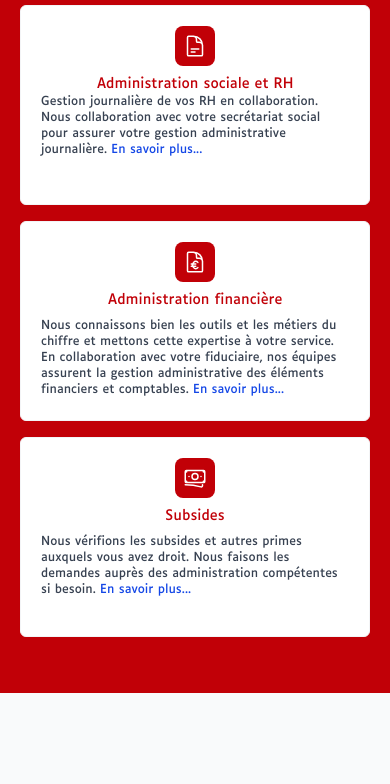
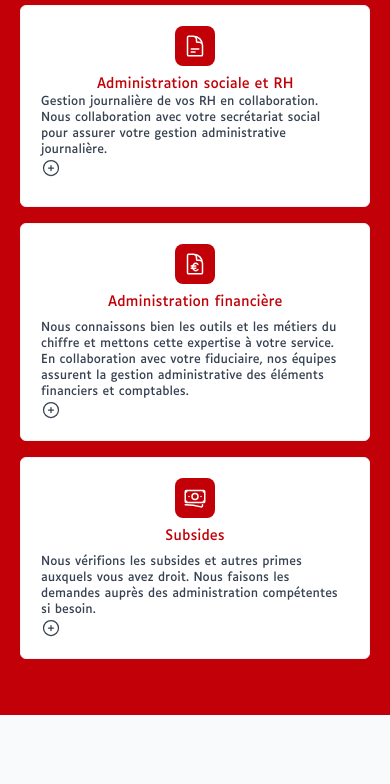
Before and after one commit to RRINKIN/ytexo, a plain HTML site: page index.html in a window 390 px wide. Shown: the part 1583-2367 px from the top of the page. Drawn offline with nearby package versions, Linux system fonts and the light colour scheme; files whose address does not match are found by name.

Commit message:
improving en savoir plus et version mobile

```diff
--- a/index.html
+++ b/index.html
@@ -111,10 +111,12 @@
                     <path stroke-linecap="round" stroke-linejoin="round" d="M19.5 14.25v-2.625a3.375 3.375 0 0 0-3.375-3.375h-1.5A1.125 1.125 0 0 1 13.5 7.125v-1.5a3.375 3.375 0 0 0-3.375-3.375H8.25m0 12.75h7.5m-7.5 3H12M10.5 2.25H5.625c-.621 0-1.125.504-1.125 1.125v17.25c0 .621.504 1.125 1.125 1.125h12.75c.621 0 1.125-.504 1.125-1.125V11.25a9 9 0 0 0-9-9Z" />
                   </svg>
                 </div>
-                <h3 class="text-sm text-red-700 min-h-[20%] mt-2">Administration sociale et RH</h3>
-                <p class="text-xs mb-2 text-gray-700">Gestion journalière de vos RH en collaboration. Nous collaboration avec votre secrétariat social pour assurer votre gestion administrative journalière.
-                  <span class="text-blue-700! text-xs">En savoir plus...</span></p>
-                </p>
+                  <h3 class="text-sm text-red-700 min-h-[20%] mt-2">Administration sociale et RH</h3>
+                  <p class="text-xs mb-2 text-gray-700">Gestion journalière de vos RH en collaboration. Nous collaboration avec votre secrétariat social pour assurer votre gestion administrative journalière.
+                    <svg xmlns="http://www.w3.org/2000/svg" fill="none" viewBox="0 0 24 24" stroke-width="1.5" stroke="currentColor" class="size-5 inline-block align-middle">
+                      <path stroke-linecap="round" stroke-linejoin="round" d="M12 9v6m3-3H9m12 0a9 9 0 1 1-18 0 9 9 0 0 1 18 0Z" />
+                    </svg>
+                  </p>
               </div>
           </div>
           <div
@@ -126,10 +128,14 @@
                     <path stroke-linecap="round" stroke-linejoin="round" d="M19.5 14.25v-2.625a3.375 3.375 0 0 0-3.375-3.375h-1.5A1.125 1.125 0 0 1 13.5 7.125v-1.5a3.375 3.375 0 0 0-3.375-3.375H8.25m0 11.625h4.5m-4.5 2.25h4.5m2.121 1.527c-1.171 1.464-3.07 1.464-4.242 0-1.172-1.465-1.172-3.84 0-5.304 1.171-1.464 3.07-1.464 4.242 0M10.5 2.25H5.625c-.621 0-1.125.504-1.125 1.125v17.25c0 .621.504 1.125 1.125 1.125h12.75c.621 0 1.125-.504 1.125-1.125V11.25a9 9 0 0 0-9-9Z" />
                   </svg>
                 </div>
-                <h3 class="text-sm text-red-700 pb-2 min-h-[20%] mt-2">Administration financière</h3>
-                <p class="text-xs text-gray-700">Nous connaissons bien les outils et les métiers du chiffre et mettons cette expertise à votre service. En collaboration avec votre fiduciaire, nos équipes assurent la gestion administrative des éléments financiers et comptables.
-                  <span class="text-blue-700! text-xs">En savoir plus...</span></p>
-                </p>
+                <div>
+                  <h3 class="text-center text-sm text-red-700 pb-2 min-h-[20%] mt-2">Administration financière</h3>
+                  <p class="text-xs text-gray-700">Nous connaissons bien les outils et les métiers du chiffre et mettons cette expertise à votre service. En collaboration avec votre fiduciaire, nos équipes assurent la gestion administrative des éléments financiers et comptables.
+                    <svg xmlns="http://www.w3.org/2000/svg" fill="none" viewBox="0 0 24 24" stroke-width="1.5" stroke="currentColor" class="size-5 inline-block align-middle">
+                      <path stroke-linecap="round" stroke-linejoin="round" d="M12 9v6m3-3H9m12 0a9 9 0 1 1-18 0 9 9 0 0 1 18 0Z" />
+                    </svg>
+                  </p>
+                </div>
               </div>
           </div>
           <div
@@ -141,8 +147,14 @@
                     <path stroke-linecap="round" stroke-linejoin="round" d="M2.25 18.75a60.07 60.07 0 0 1 15.797 2.101c.727.198 1.453-.342 1.453-1.096V18.75M3.75 4.5v.75A.75.75 0 0 1 3 6h-.75m0 0v-.375c0-.621.504-1.125 1.125-1.125H20.25M2.25 6v9m18-10.5v.75c0 .414.336.75.75.75h.75m-1.5-1.5h.375c.621 0 1.125.504 1.125 1.125v9.75c0 .621-.504 1.125-1.125 1.125h-.375m1.5-1.5H21a.75.75 0 0 0-.75.75v.75m0 0H3.75m0 0h-.375a1.125 1.125 0 0 1-1.125-1.125V15m1.5 1.5v-.75A.75.75 0 0 0 3 15h-.75M15 10.5a3 3 0 1 1-6 0 3 3 0 0 1 6 0Zm3 0h.008v.008H18V10.5Zm-12 0h.008v.008H6V10.5Z" />
                   </svg>
                 </div>
-                <h3 class="text-sm text-red-700 mt-2 pb-2 min-h-[20%] mt-2">Subsides</h3>
-                <p class="text-xs text-gray-700">Nous vérifions les subsides et autres primes auxquels vous avez droit. Nous faisons les demandes auprès des administration compétentes si besoin. <span class="text-blue-700! text-xs">En savoir plus...</span></p>
+                <div>
+                  <h3 class="text-sm text-center text-red-700 mt-2 pb-2 min-h-[20%] mt-2">Subsides</h3>
+                  <p class="text-xs text-gray-700">Nous vérifions les subsides et autres primes auxquels vous avez droit. Nous faisons les demandes auprès des administration compétentes si besoin.
+                    <svg xmlns="http://www.w3.org/2000/svg" fill="none" viewBox="0 0 24 24" stroke-width="1.5" stroke="currentColor" class="size-5 inline-block align-middle">
+                      <path stroke-linecap="round" stroke-linejoin="round" d="M12 9v6m3-3H9m12 0a9 9 0 1 1-18 0 9 9 0 0 1 18 0Z" />
+                    </svg>
+                  </p>
+                </div>
               </div>
           </div>
       </div>
@@ -346,11 +358,6 @@
                         </div>
                     </div>
                     <div class="flex justify-between items-center">
-                      <!--<div
-                          class="h-captcha pt-2"
-                          data-sitekey="your_site_key"
-                          data-theme="light">
-                      </div>-->
                       <div class="mt-2 max-h-12">
                           <button
                             id="contact_button"
@@ -362,7 +369,7 @@
                     </div>
                 </div>
             </form>
-            <div class="min-[320px]:max-w-full min-[320px]:py-12 sm:max-w-[25%]">
+            <div class="min-[320px]:max-w-full min-[320px]:py-12 sm:max-w-[25%] min-[320px]:mx-5">
                 <p class="mt-6 text-sm leading-8 text-white">Notre équipe travaille autant depuis nos bureaux de Liège qu'en présentiel au sein de votre entreprise. C'est selon vos besoins.</p>
                 <dl class="mt-10 space-y-4 text-base leading-7 text-white">
                     <div class="flex gap-x-4 text-sm">
```
